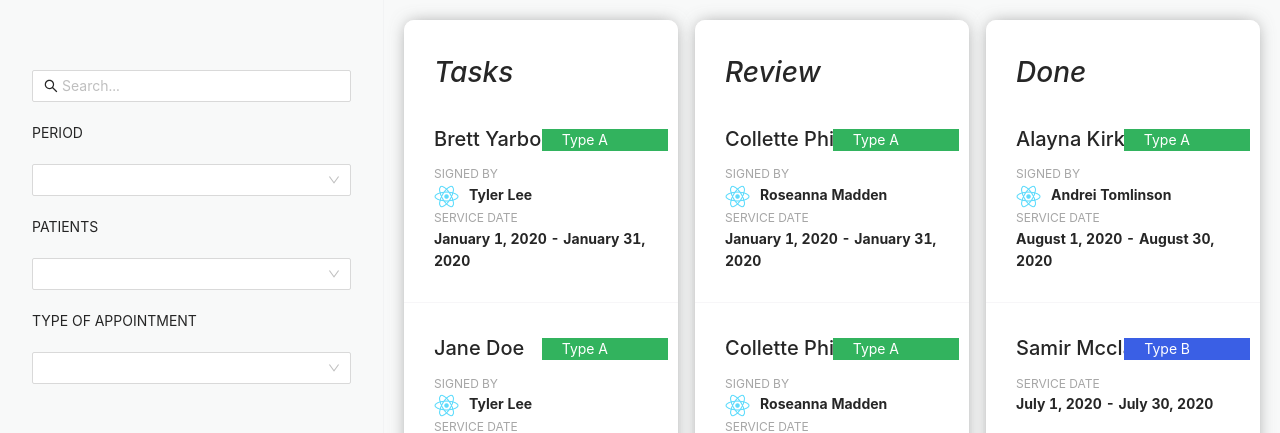
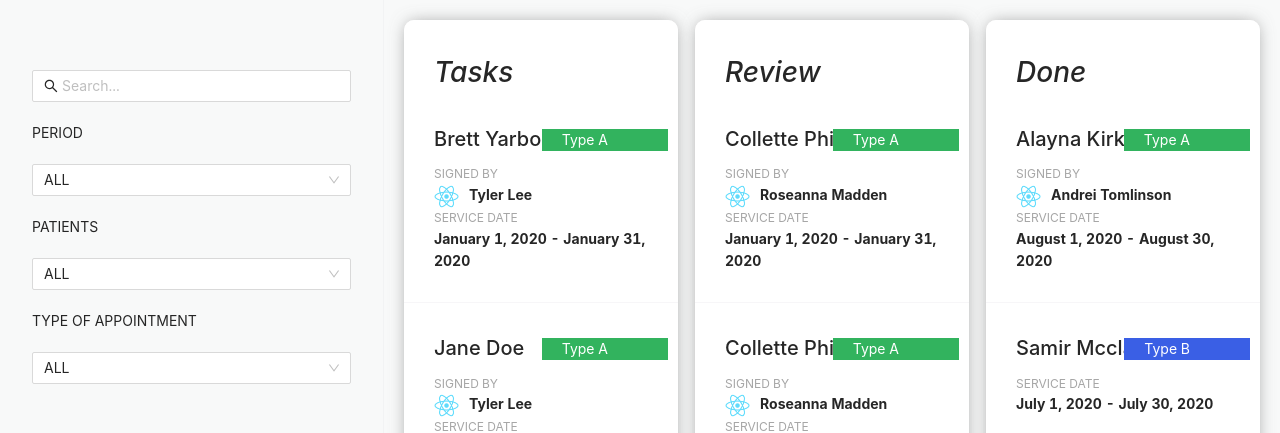
Before and after one commit to seki2020/MedTruly-FE-Project, a React (Create React App) app: page / in a window 1280 px wide. Shown: the top 433 px of the page. Built offline with nearby package versions, Linux system fonts and the light colour scheme.

Commit message:
default first option

```diff
--- a/src/App.tsx
+++ b/src/App.tsx
@@ -7,6 +7,7 @@ import {
   APPOINTMENT_TYPE,
   RawDataType,
   OptionsType,
+  SERVICE_TYPE,
 } from "types";
 import _ from "lodash";
 import "antd/dist/antd.css";
@@ -45,14 +46,17 @@ function App() {
       .flat()
       .sort((a, b) => new Date(a).getTime() - new Date(b).getTime());
 
-    setPeriodOptions(
-      _.uniq(monthOptions).map((period) => {
+    const result = _.uniq(monthOptions).map((period) => {
       return {
         label: period.slice(0, 7),
         value: period,
       };
-      })
-    );
+    });
+
+    // add all options
+    result.unshift({ label: "ALL", value: "" });
+
+    setPeriodOptions(result);
   };
 
   const initiateTags = (jsonData: AppointmentItemType[]) => {
@@ -62,9 +66,11 @@ function App() {
       .sort()
       .value();
 
-    setTypesOptions(
-      filteredTypes.map((type) => ({ label: type, value: type }))
-    );
+    const result = filteredTypes.map((type) => ({ label: type, value: type }));
+
+    // add all options
+    result.unshift({ label: "ALL" as SERVICE_TYPE, value: "" as SERVICE_TYPE });
+    setTypesOptions(result);
   };
 
   const initiatePatients = (jsonData: AppointmentItemType[]) => {
@@ -74,15 +80,18 @@ function App() {
       .sort()
       .value();
 
-    setPatientsOptions(
-      filteredPatientAccount.map((patient) => {
+    const result = filteredPatientAccount.map((patient) => {
       const item = JSON.parse(patient);
       return {
         label: `${item.firstName} ${item.lastName}`,
         value: item.id,
       };
-      })
-    );
+    });
+
+    // add all options
+    result.unshift({ label: "ALL" as SERVICE_TYPE, value: "" as SERVICE_TYPE });
+
+    setPatientsOptions(result);
   };
 
   useEffect(() => {
--- a/src/components/FilterPanel/FilterPanel.tsx
+++ b/src/components/FilterPanel/FilterPanel.tsx
@@ -39,17 +39,26 @@ export const FilterPanel = ({
       </div>
       <div className={styles.row}>
         <div>PERIOD</div>
-        <Select options={periodOptions} onChange={onPeriodChange}></Select>
+        <Select
+          options={periodOptions}
+          onChange={onPeriodChange}
+          defaultValue={"ALL"}
+        ></Select>
       </div>
       <div className={styles.row}>
         <div>PATIENTS</div>
-        <Select options={patientsOptions} onChange={onPatientsChange}></Select>
+        <Select
+          options={patientsOptions}
+          onChange={onPatientsChange}
+          defaultValue={"ALL"}
+        ></Select>
       </div>
       <div className={styles.row}>
         <div>TYPE OF APPOINTMENT</div>
         <Select
           options={typesOptions}
           onChange={onTypeOfAppointmentChange}
+          defaultValue={"ALL"}
         ></Select>
       </div>
     </div>
```
Lines whose indentation alone changed are shown as unchanged.
